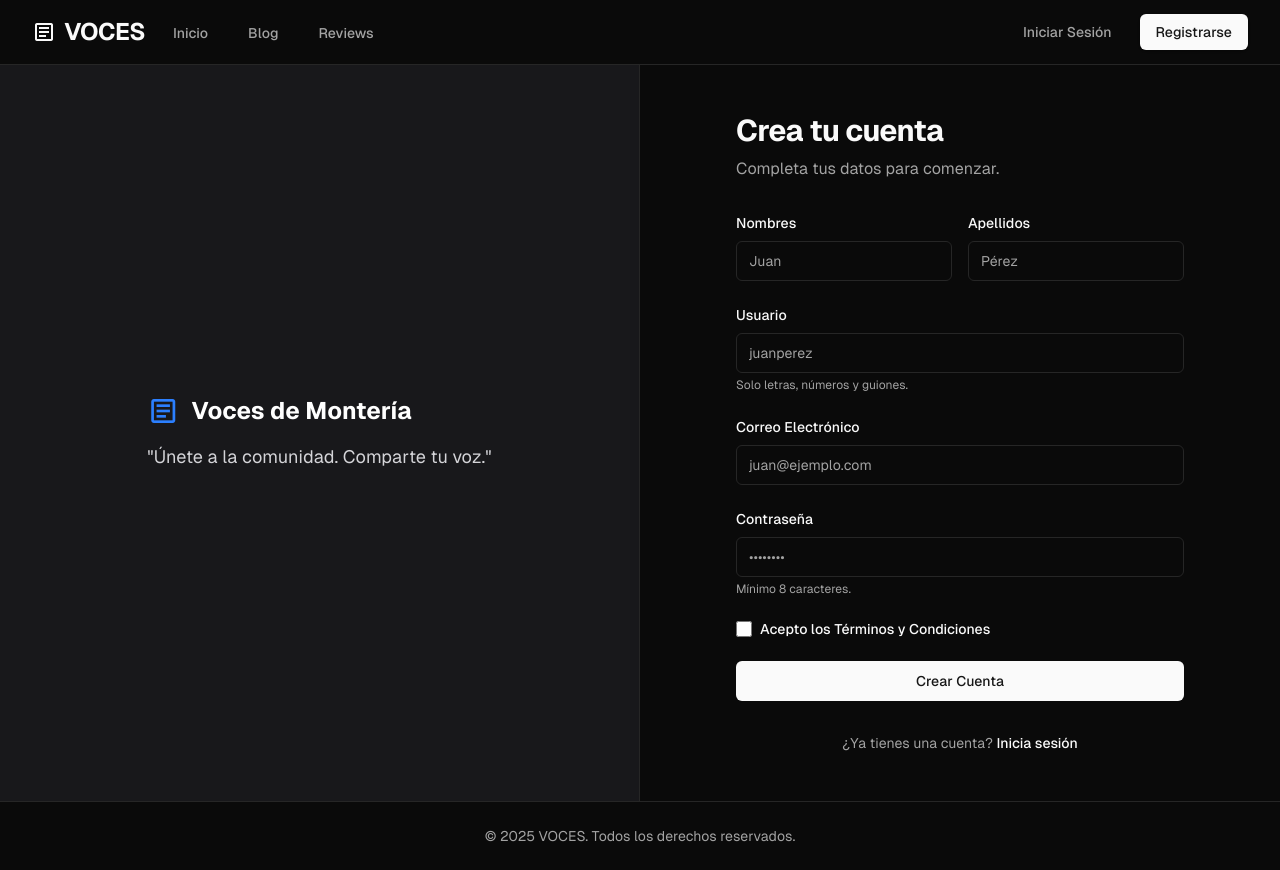
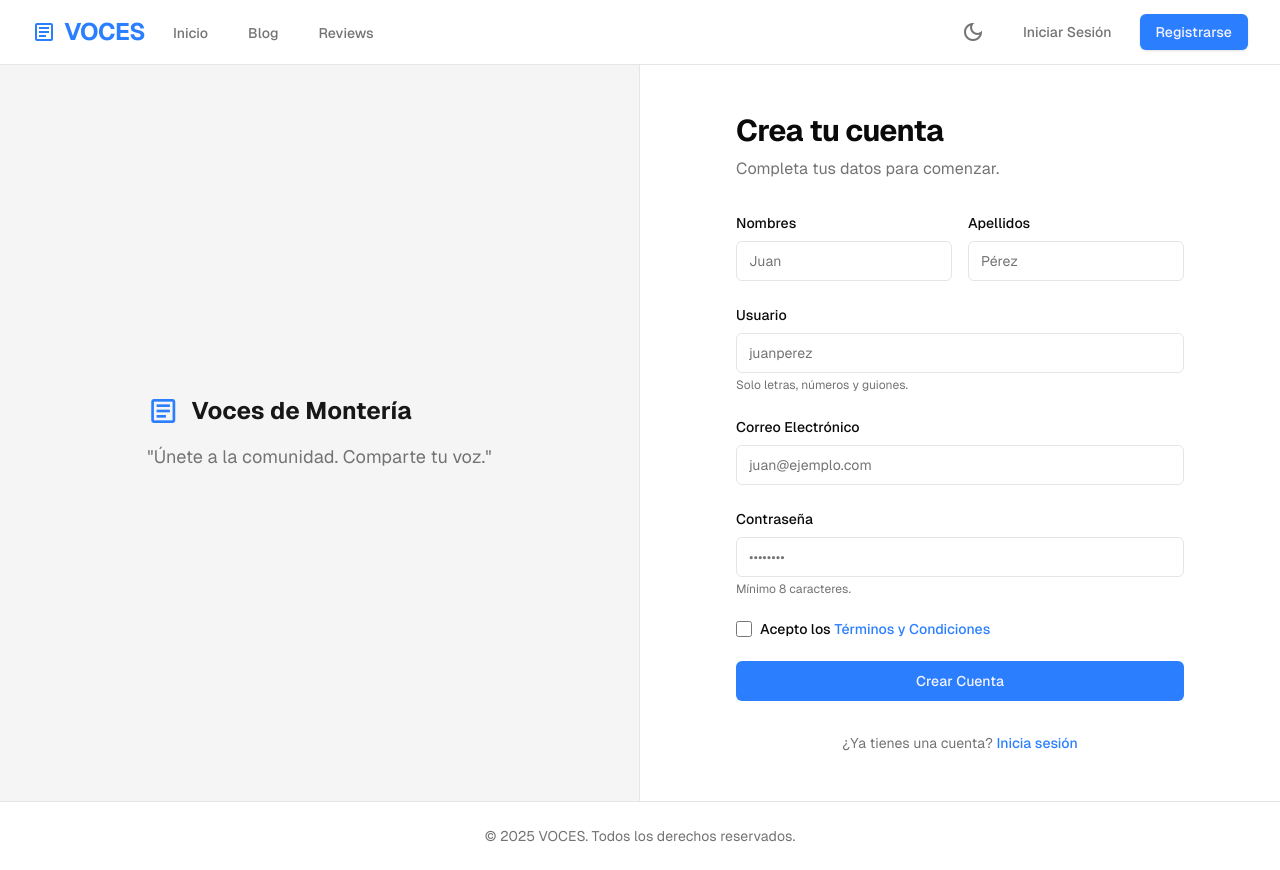
Before and after one commit to osantonio/VOCES, a FastAPI app: page /auth/registro in a window 1280 px wide. Run offline with FastAPI, Linux system fonts and the light colour scheme; style sheets or scripts are compiled from the project's sources; parts of the project's set-up code (start-up, migrations or seed data) failed here and were passed over.

Commit message:
Implementa la estructura base de la aplicacion, estilos globales con modo oscuro y paginas de autenticacion.

```diff
--- a/app/static/css/input.css
+++ b/app/static/css/input.css
@@ -31,8 +31,8 @@
     --color-card-foreground: #0a0a0a;
     --color-popover: #ffffff;
     --color-popover-foreground: #0a0a0a;
-    --color-primary: #171717;
-    --color-primary-foreground: #fafafa;
+    --color-primary: #2b7fff;
+    --color-primary-foreground: #f5f3ff;
     --color-secondary: #f5f5f5;
     --color-secondary-foreground: #171717;
     --color-muted: #f5f5f5;
@@ -62,8 +62,8 @@
     --color-card-foreground: #fafafa;
     --color-popover: #0a0a0a;
     --color-popover-foreground: #fafafa;
-    --color-primary: #fafafa;
-    --color-primary-foreground: #171717;
+    --color-primary: #2b7fff;
+    --color-primary-foreground: #f5f3ff;
     --color-secondary: #262626;
     --color-secondary-foreground: #fafafa;
     --color-muted: #262626;
--- /dev/null
+++ b/app/static/js/dark-mode.js
@@ -0,0 +1,52 @@
+document.addEventListener('DOMContentLoaded', function () {
+    var themeToggleDarkIcon = document.getElementById('theme-toggle-dark-icon');
+    var themeToggleLightIcon = document.getElementById('theme-toggle-light-icon');
+    var themeToggleBtn = document.getElementById('theme-toggle');
+
+    if (!themeToggleDarkIcon || !themeToggleLightIcon || !themeToggleBtn) {
+        console.error('Dark mode toggle elements not found');
+        return;
+    }
+
+    // Function to update icon visibility
+    function updateIcons(isDark) {
+        if (isDark) {
+            // Dark mode active -> show sun icon (to switch to light)
+            themeToggleLightIcon.style.display = 'inline-block';
+            themeToggleDarkIcon.style.display = 'none';
+        } else {
+            // Light mode active -> show moon icon (to switch to dark)
+            themeToggleDarkIcon.style.display = 'inline-block';
+            themeToggleLightIcon.style.display = 'none';
+        }
+    }
+
+    // Initial icon state based on current theme
+    var isDark = document.documentElement.getAttribute('data-theme') === 'dark';
+    updateIcons(isDark);
+
+    themeToggleBtn.addEventListener('click', function () {
+        // Toggle theme
+        if (localStorage.getItem('theme')) {
+            if (localStorage.getItem('theme') === 'light') {
+                document.documentElement.setAttribute('data-theme', 'dark');
+                localStorage.setItem('theme', 'dark');
+                updateIcons(true);
+            } else {
+                document.documentElement.removeAttribute('data-theme');
+                localStorage.setItem('theme', 'light');
+                updateIcons(false);
+            }
+        } else {
+            if (document.documentElement.getAttribute('data-theme') === 'dark') {
+                document.documentElement.removeAttribute('data-theme');
+                localStorage.setItem('theme', 'light');
+                updateIcons(false);
+            } else {
+                document.documentElement.setAttribute('data-theme', 'dark');
+                localStorage.setItem('theme', 'dark');
+                updateIcons(true);
+            }
+        }
+    });
+});
--- a/app/templates/auth/registro.html
+++ b/app/templates/auth/registro.html
@@ -5,13 +5,13 @@
 {% block content %}
 <div class="w-full min-h-[calc(100vh-4rem)] lg:grid lg:grid-cols-2">
     <!-- Left Side: Branding (Hidden on mobile) -->
-    <div class="hidden lg:flex relative items-center justify-center bg-zinc-900 p-10 border-r border-border">
-        <div class="relative z-10 flex flex-col items-start text-white">
+    <div class="hidden lg:flex relative items-center justify-center bg-secondary p-10 border-r border-border">
+        <div class="relative z-10 flex flex-col items-start text-secondary-foreground">
             <div class="flex items-center gap-3 text-2xl font-bold">
-                <span class="material-symbols-outlined text-blue-500" style="font-size: 32px;">article</span>
+                <span class="material-symbols-outlined text-primary" style="font-size: 32px;">article</span>
                 <span>Voces de Montería</span>
             </div>
-            <p class="mt-4 text-lg text-zinc-300">
+            <p class="mt-4 text-lg text-muted-foreground">
                 "Únete a la comunidad. Comparte tu voz."
             </p>
         </div>
@@ -92,7 +92,7 @@
 
                 <div class="flex items-center space-x-2">
                     <input id="terms" name="terms" type="checkbox" required
-                        class="h-4 w-4 rounded border-gray-300 text-primary focus:ring-primary">
+                        class="h-4 w-4 rounded border-input text-primary focus:ring-ring">
                     <label for="terms"
                         class="text-sm font-medium leading-none peer-disabled:cursor-not-allowed peer-disabled:opacity-70 text-foreground">
                         Acepto los <a href="#" class="text-primary hover:underline">Términos y Condiciones</a>
--- a/app/templates/layout/base.html
+++ b/app/templates/layout/base.html
@@ -1,14 +1,22 @@
 <!DOCTYPE html>
-<html lang="es" class="h-full" data-theme="dark">
+<html lang="es" class="h-full">
 
 <head>
     <meta charset="UTF-8">
     <meta name="viewport" content="width=device-width, initial-scale=1.0">
     <title>{% block title %}VOCES{% endblock %}</title>
-    <link href="{{ url_for('static', path='/css/output.css') }}" rel="stylesheet">
+    <link href="{{ url_for('static', path='/css/output.css') }}?v=2" rel="stylesheet">
     <!-- Material Symbols -->
     <link href="https://fonts.googleapis.com/css2?family=Material+Symbols+Outlined:wght,FILL@100..700,0..1&display=swap"
         rel="stylesheet" />
+    <script>
+        // On page load or when changing themes, best to add inline in `head` to avoid FOUC
+        if (localStorage.getItem('theme') === 'dark' || (!('theme' in localStorage) && window.matchMedia('(prefers-color-scheme: dark)').matches)) {
+            document.documentElement.setAttribute('data-theme', 'dark');
+        } else {
+            document.documentElement.removeAttribute('data-theme');
+        }
+    </script>
     {% block head %}{% endblock %}
 </head>
 
@@ -40,6 +48,11 @@
                     </div>
                 </div>
                 <div class="hidden sm:ml-6 sm:flex sm:items-center space-x-4">
+                    <button id="theme-toggle" type="button"
+                        class="text-muted-foreground hover:bg-accent hover:text-foreground focus:outline-none focus:ring-4 focus:ring-gray-200 dark:focus:ring-gray-700 rounded-lg text-sm p-2.5">
+                        <span id="theme-toggle-dark-icon" class="material-symbols-outlined">dark_mode</span>
+                        <span id="theme-toggle-light-icon" class="hidden material-symbols-outlined">light_mode</span>
+                    </button>
                     <a href="/auth/login"
                         class="text-muted-foreground hover:text-foreground px-3 py-2 rounded-md text-sm font-medium transition-colors">
                         Iniciar Sesión
@@ -67,6 +80,7 @@
         </div>
     </footer>
 
+    <script src="{{ url_for('static', path='/js/dark-mode.js') }}?v=3"></script>
     {% block scripts %}{% endblock %}
 </body>
 
```
Also changed, not shown: app/templates/auth/login.html (+5 -5 lines).
